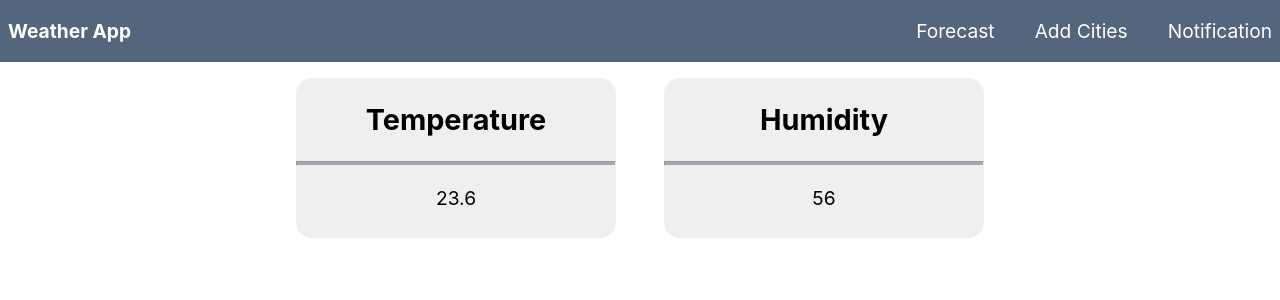
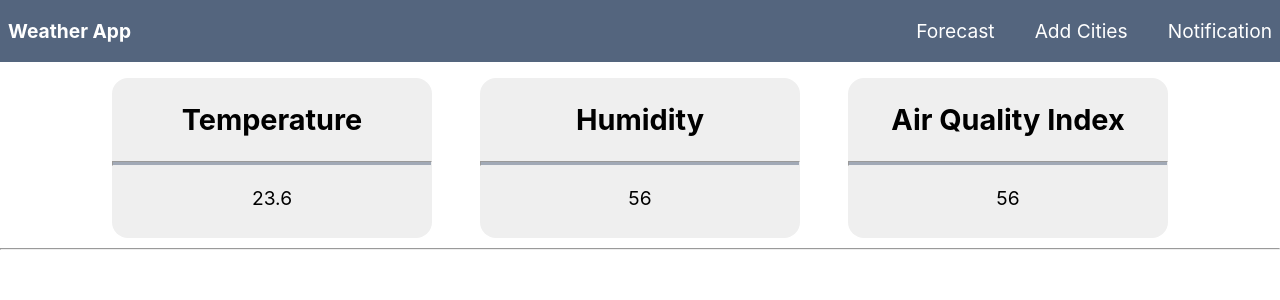
Before and after one commit to JosephMusya/weather, a React (Create React App) app: page / in a window 1280 px wide. Shown: the top 300 px of the page. Built offline with nearby package versions, Linux system fonts and the light colour scheme.

Commit message:
Added the AQI component

```diff
--- a/src/pages/Homepage.js
+++ b/src/pages/Homepage.js
@@ -17,7 +17,15 @@ function Homepage(){
                     <hr />
                     <p>56</p>
                 </div>
+                <div className={styles.humidity}>
+                    <div>
+                        <h2>Air Quality Index</h2>
+                    </div>
+                    <hr />
+                    <p>56</p>
+                </div>
             </div>
+            <hr />
         </main>
     )
 }
```
